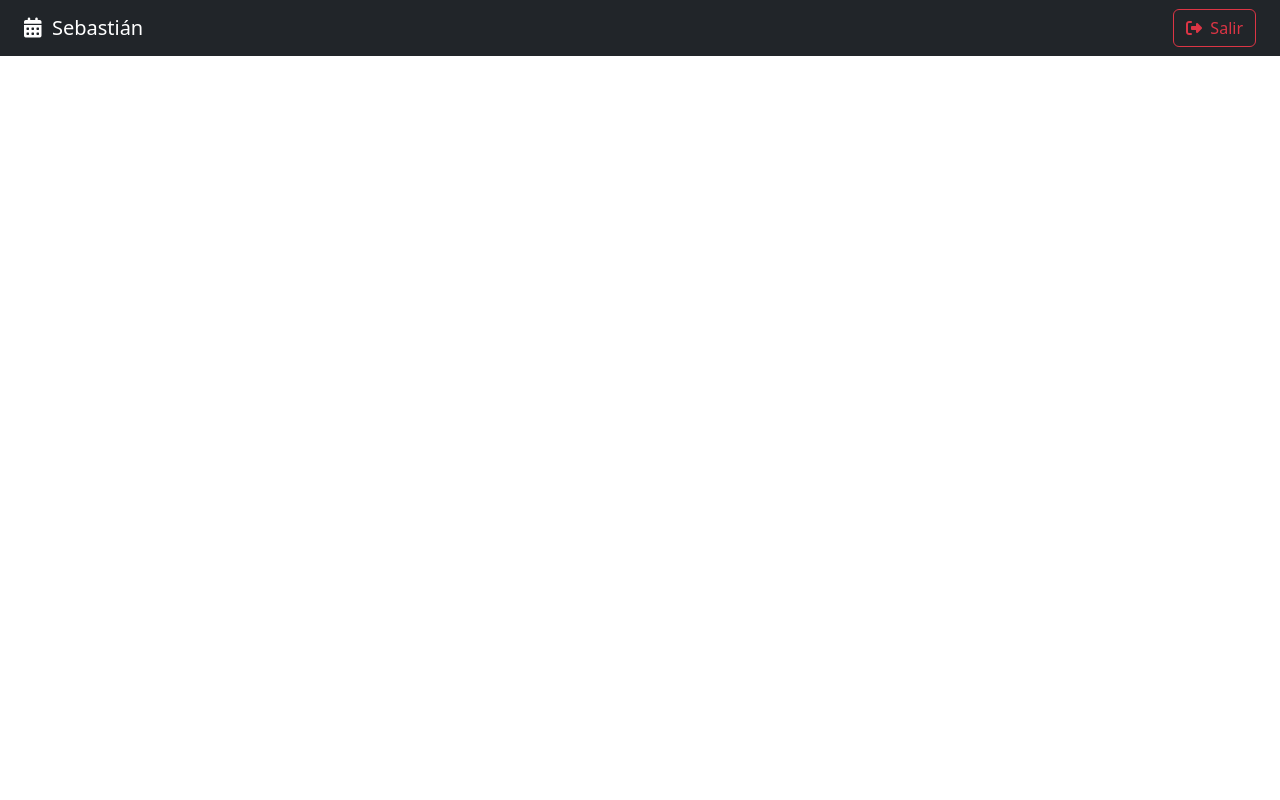
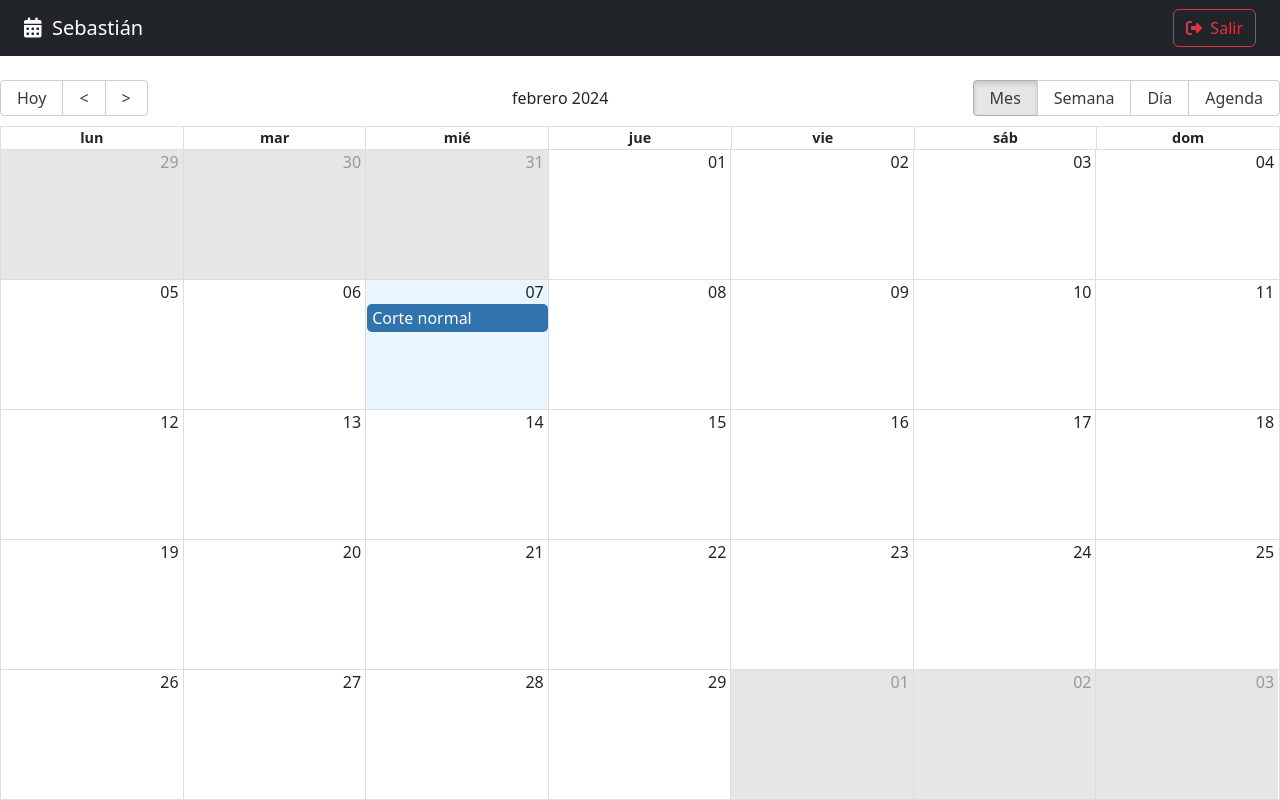
Before and after one commit to sebastian461/peluqueria-front-react, a React (Vite) app: page / in a window 1280 px wide. Built offline with nearby package versions, Linux system fonts and the light colour scheme.

Commit message:
react-big-calendar
Added react-big-calendar to display events in a calendar

```diff
--- a/package.json
+++ b/package.json
@@ -11,9 +11,11 @@
   },
   "dependencies": {
     "@reduxjs/toolkit": "^2.1.0",
+    "date-fns": "^3.3.1",
     "localforage": "^1.10.0",
     "match-sorter": "^6.3.4",
     "react": "^18.2.0",
+    "react-big-calendar": "^1.9.1",
     "react-dom": "^18.2.0",
     "react-redux": "^9.1.0",
     "react-router-dom": "^6.22.0",
--- /dev/null
+++ b/src/helpers/calendarLocalizer.js
@@ -0,0 +1,15 @@
+import { dateFnsLocalizer } from "react-big-calendar";
+import { parse, format, startOfWeek, getDay } from "date-fns";
+import esES from "date-fns/locale/es";
+
+const locales = {
+  es: esES,
+};
+
+export const localizer = dateFnsLocalizer({
+  format,
+  parse,
+  startOfWeek,
+  getDay,
+  locales,
+});
--- /dev/null
+++ b/src/helpers/getMessage.js
@@ -0,0 +1,17 @@
+export const getMessagesEs = () => {
+  return {
+    allDay: "Todo el día",
+    previous: "<",
+    next: ">",
+    today: "Hoy",
+    month: "Mes",
+    week: "Semana",
+    day: "Día",
+    agenda: "Agenda",
+    date: "Fecha",
+    time: "Hora",
+    event: "Evento",
+    noEventsInRange: "No hay eventos en este rango",
+    showMore: (total) => `+ Ver más (${total})`,
+  };
+};
--- /dev/null
+++ b/src/helpers/index.js
@@ -0,0 +1,2 @@
+export * from "./calendarLocalizer";
+export * from "./getMessage";
--- a/src/peluqueria/pages/PeluqueriaPage.jsx
+++ b/src/peluqueria/pages/PeluqueriaPage.jsx
@@ -1,9 +1,42 @@
+import { Calendar } from "react-big-calendar";
+import "react-big-calendar/lib/css/react-big-calendar.css";
+import { addHours } from "date-fns";
+
 import { Navbar } from "../components";
+import { getMessagesEs, localizer } from "../../helpers";
+
+const events = [
+  {
+    title: "Corte normal",
+    amount: 2.5,
+    start: new Date(),
+    end: addHours(new Date(), 2),
+    user: {
+      id: 1,
+      name: "Sebastián",
+    },
+  },
+];
 
 export const PeluqueriaPage = () => {
+  const eventStyleGetter = (event, start, end, isSelected) => {
+    console.log({ event, start, end, isSelected });
+  };
+
   return (
     <>
       <Navbar />
+
+      <Calendar
+        culture="es"
+        localizer={localizer}
+        events={events}
+        startAccessor="start"
+        endAccessor="end"
+        style={{ height: "calc(100vh - 80px)" }}
+        messages={getMessagesEs()}
+        eventPropGetter={eventStyleGetter}
+      />
     </>
   );
 };
```
Also changed, not shown: 1 other file (tests, documents, lock files or other folders).
